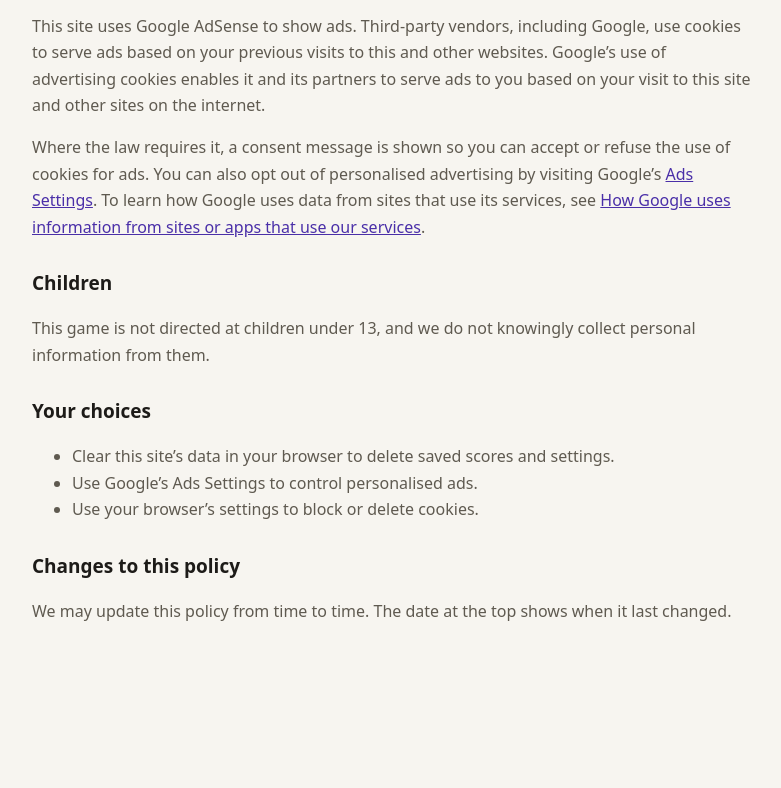
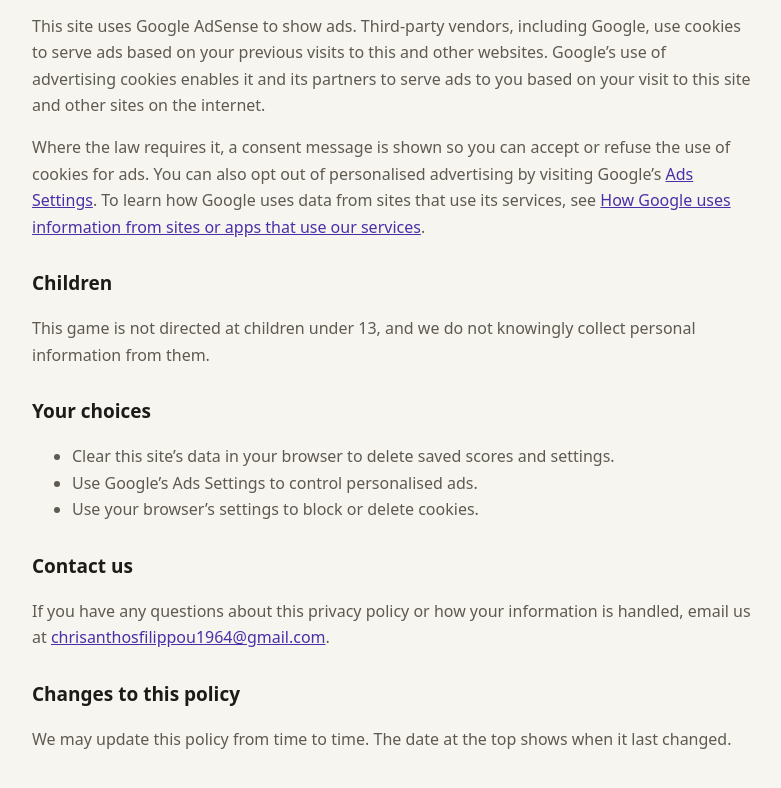
Before and after one commit to StackGuys/stackguys.github.io, a plain HTML site: page privacy.html in a window 1280 px wide. Shown: the part 682-1470 px from the top of the page, without its empty margins (248-1029 px from the left). Before the commit the page ends 1382 px from the top, so only its background shows below. Drawn offline with Linux system fonts and the light colour scheme.

Commit message:
Privacy policy: add Contact us section

```diff
--- a/privacy.html
+++ b/privacy.html
@@ -44,6 +44,9 @@ a{color:var(--link)}
 <li>Use your browser’s settings to block or delete cookies.</li>
 </ul>
 
+<h2>Contact us</h2>
+<p>If you have any questions about this privacy policy or how your information is handled, email us at <a href="mailto:chrisanthosfilippou1964@gmail.com">chrisanthosfilippou1964@gmail.com</a>.</p>
+
 <h2>Changes to this policy</h2>
 <p>We may update this policy from time to time. The date at the top shows when it last changed.</p>
 
```
